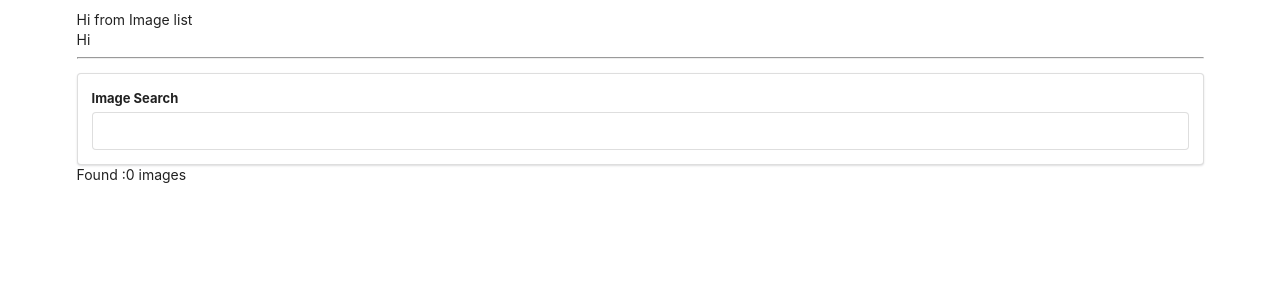
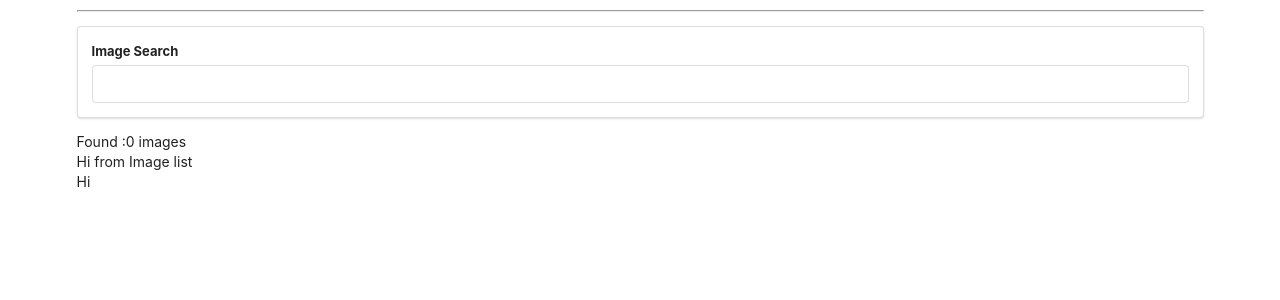
Before and after one commit to JohnQ1981/searchpics, a React (Create React App) app: page / in a window 1280 px wide. Shown: the top 300 px of the page. Built offline with nearby package versions, Linux system fonts and the light colour scheme.

Commit message:
image list

```diff
--- a/src/App.js
+++ b/src/App.js
@@ -19,10 +19,13 @@ class App extends React.Component {
   render() {
     return (
       <div className="ui container" style={{ marginTop: "10px" }}>
-        <ImageList />
+
         <hr></hr>
         <SearchBar onSubmit={this.onSearchSubmit} />
         Found :{this.state.images.length} images
+        <ImageList
+          images={this.state.images}
+        />
       </div>
     );
   }
--- a/src/components/ImageList.js
+++ b/src/components/ImageList.js
@@ -1,6 +1,8 @@
 import React from "react";
 
-const ImageList = () => {
+const ImageList = (props) => {
+console.log(props.images);
+
   return (
     <div>
       Hi from Image list
```
